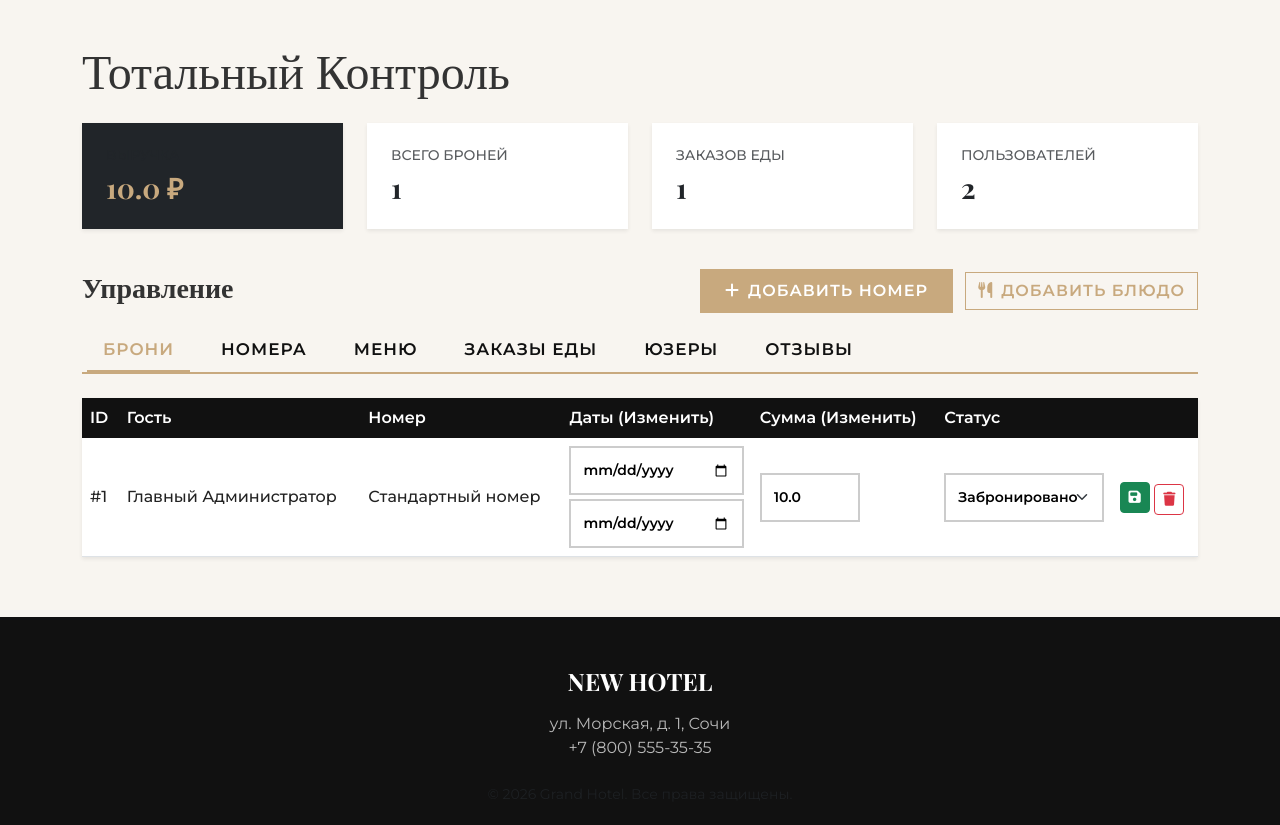
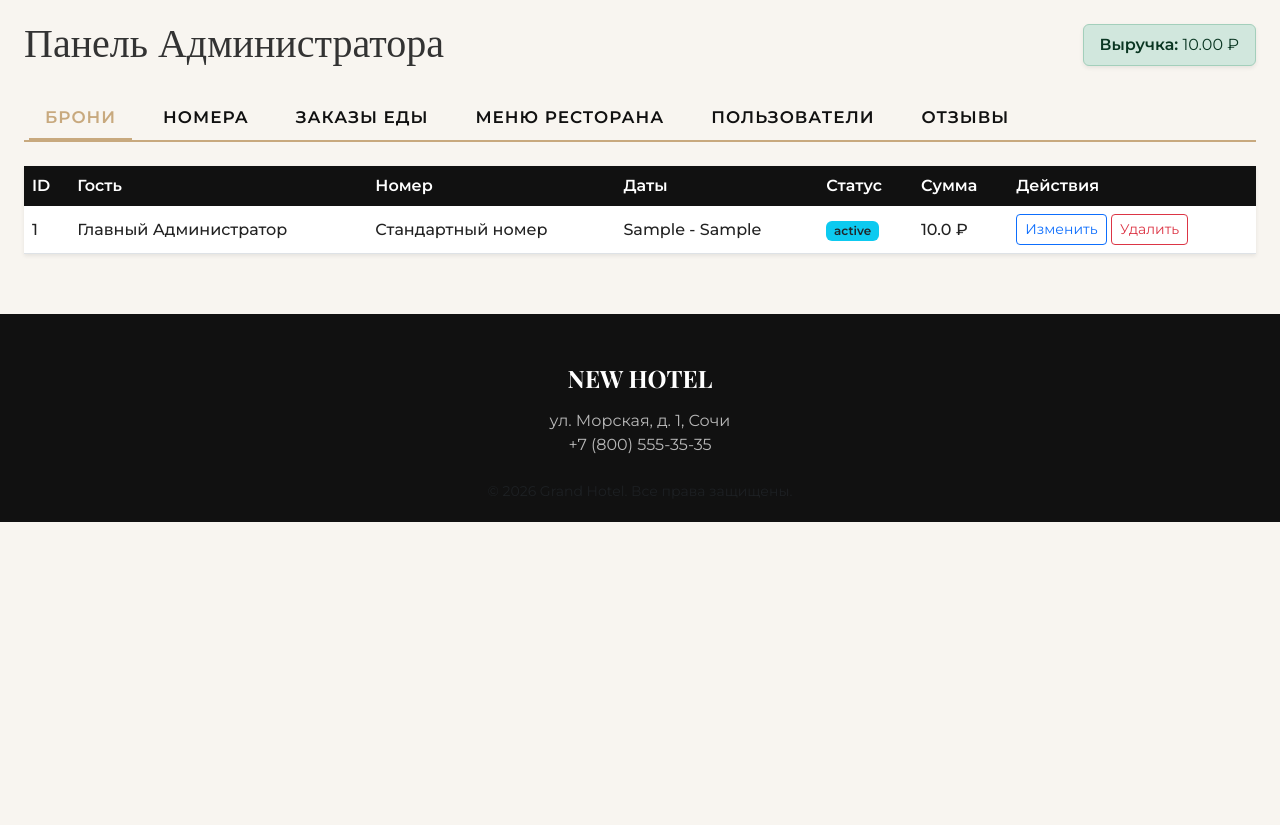
Before and after one commit to L0qt/hotels, a Flask app: page /admin in a window 1280 px wide. Shown: the part 83-908 px from the top of the page. After the commit the page ends 605 px from the top, so only its background shows below. Run offline with Flask 3, Linux system fonts and the light colour scheme; a user stored in the database is signed in; data comes from the database, SQL or seed files in the repository; tables that the repository leaves empty hold one stand-in row (values such as "Sample post").

Commit message:
Update admin_dashboard.html

```diff
--- a/templates/admin_dashboard.html
+++ b/templates/admin_dashboard.html
@@ -1,111 +1,122 @@
 {% extends 'base.html' %}
 {% block content %}
-<div class="container my-5">
-    <h1 class="mb-4 display-5">Тотальный Контроль</h1>
-    <div class="row mb-4">
-        <div class="col-md-3 mb-3"><div class="card p-4 bg-dark text-white border-0 shadow-sm h-100"><h6 class="text-uppercase small text-muted mb-2">Выручка</h6><h3 class="mb-0 text-gold">{{ revenue }} ₽</h3></div></div>
-        <div class="col-md-3 mb-3"><div class="card p-4 border-0 shadow-sm h-100"><h6 class="text-uppercase small text-muted mb-2">Всего Броней</h6><h3 class="mb-0">{{ bookings|length }}</h3></div></div>
-        <div class="col-md-3 mb-3"><div class="card p-4 border-0 shadow-sm h-100"><h6 class="text-uppercase small text-muted mb-2">Заказов Еды</h6><h3 class="mb-0">{{ food_orders|length }}</h3></div></div>
-        <div class="col-md-3 mb-3"><div class="card p-4 border-0 shadow-sm h-100"><h6 class="text-uppercase small text-muted mb-2">Пользователей</h6><h3 class="mb-0">{{ users|length }}</h3></div></div>
-    </div>
-    <div class="d-flex justify-content-between align-items-center mb-3">
-        <h3>Управление</h3>
-        <div>
-            <a href="{{ url_for('admin_add_room') }}" class="btn btn-gold rounded-0 me-2"><i class="fas fa-plus me-2"></i>Добавить номер</a>
-            <a href="{{ url_for('admin_add_menu') }}" class="btn btn-outline-gold rounded-0"><i class="fas fa-utensils me-2"></i>Добавить блюдо</a>
+<div class="container-fluid my-4 px-4">
+    <div class="d-flex justify-content-between align-items-center mb-4">
+        <h1 class="display-6">Панель Администратора</h1>
+        <div class="alert alert-success mb-0 py-2 px-3 shadow-sm">
+            <strong>Выручка:</strong> {{ "%.2f"|format(revenue) }} ₽
         </div>
     </div>
+
     <ul class="nav nav-tabs mb-4" id="adminTabs" role="tablist">
-        <li class="nav-item"><button class="nav-link active fw-bold" data-bs-toggle="tab" data-bs-target="#tab-bookings">Брони</button></li>
-        <li class="nav-item"><button class="nav-link fw-bold" data-bs-toggle="tab" data-bs-target="#tab-rooms">Номера</button></li>
-        <li class="nav-item"><button class="nav-link fw-bold" data-bs-toggle="tab" data-bs-target="#tab-menu">Меню</button></li>
-        <li class="nav-item"><button class="nav-link fw-bold" data-bs-toggle="tab" data-bs-target="#tab-food">Заказы Еды</button></li>
-        <li class="nav-item"><button class="nav-link fw-bold" data-bs-toggle="tab" data-bs-target="#tab-users">Юзеры</button></li>
-        <li class="nav-item"><button class="nav-link fw-bold" data-bs-toggle="tab" data-bs-target="#tab-reviews">Отзывы</button></li>
+        <li class="nav-item"><button class="nav-link active fw-bold" data-bs-toggle="tab" data-bs-target="#bookings">Брони</button></li>
+        <li class="nav-item"><button class="nav-link fw-bold" data-bs-toggle="tab" data-bs-target="#rooms">Номера</button></li>
+        <li class="nav-item"><button class="nav-link fw-bold" data-bs-toggle="tab" data-bs-target="#food">Заказы еды</button></li>
+        <li class="nav-item"><button class="nav-link fw-bold" data-bs-toggle="tab" data-bs-target="#menu">Меню ресторана</button></li>
+        <li class="nav-item"><button class="nav-link fw-bold" data-bs-toggle="tab" data-bs-target="#users">Пользователи</button></li>
+        <li class="nav-item"><button class="nav-link fw-bold" data-bs-toggle="tab" data-bs-target="#reviews">Отзывы</button></li>
     </ul>
+
     <div class="tab-content">
-        <div class="tab-pane fade show active" id="tab-bookings">
-            <div class="card border-0 shadow-sm"><div class="card-body p-0 table-responsive"><table class="table table-hover mb-0">
-                <thead><tr><th>ID</th><th>Гость</th><th>Номер</th><th>Даты (Изменить)</th><th>Сумма (Изменить)</th><th>Статус</th><th></th></tr></thead>
+
+        <!-- ВКЛАДКА: БРОНИ -->
+        <div class="tab-pane fade show active" id="bookings">
+            <div class="card border-0 shadow-sm"><div class="card-body p-0"><table class="table table-hover mb-0">
+                <thead class="table-dark"><tr><th>ID</th><th>Гость</th><th>Номер</th><th>Даты</th><th>Статус</th><th>Сумма</th><th>Действия</th></tr></thead>
                 <tbody>
                     {% for b in bookings %}
                     <tr>
-                        <td>#{{ b.id }}</td><td>{{ b.guest_name }}</td><td>{{ b.title }}</td>
-                        <form action="{{ url_for('admin_edit_booking', booking_id=b.id) }}" method="POST">
-                        <td class="small">
-                            <input type="date" name="check_in" value="{{ b.check_in }}" class="form-control form-control-sm mb-1">
-                            <input type="date" name="check_out" value="{{ b.check_out }}" class="form-control form-control-sm">
+                        <td>{{ b.id }}</td>
+                        <td>{{ b.guest_name }}</td>
+                        <td>{{ b.title }}</td>
+                        <td>{{ b.check_in }} - {{ b.check_out }}</td>
+                        <td><span class="badge bg-info text-dark">{{ b.status }}</span></td>
+                        <td>{{ b.total_price }} ₽</td>
+                        <td>
+                            <button class="btn btn-sm btn-outline-primary" data-bs-toggle="modal" data-bs-target="#editBookingModal{{ b.id }}">Изменить</button>
+                            <a href="{{ url_for('admin_delete_booking', booking_id=b.id) }}" class="btn btn-sm btn-outline-danger" onclick="return confirm('Удалить бронь?')">Удалить</a>
                         </td>
-                        <td><input type="number" name="total_price" value="{{ b.total_price }}" class="form-control form-control-sm" style="width: 100px;"></td>
+                    </tr>
+                    <!-- Модальное окно редактирования брони -->
+                    <div class="modal fade" id="editBookingModal{{ b.id }}" tabindex="-1">
+                        <div class="modal-dialog"><div class="modal-content"><form method="POST" action="{{ url_for('admin_edit_booking', booking_id=b.id) }}">
+                            <div class="modal-header"><h5 class="modal-title">Бронь #{{ b.id }}</h5><button type="button" class="btn-close" data-bs-dismiss="modal"></button></div>
+                            <div class="modal-body">
+                                <div class="mb-2"><label>Заезд</label><input type="date" name="check_in" value="{{ b.check_in }}" class="form-control" required></div>
+                                <div class="mb-2"><label>Выезд</label><input type="date" name="check_out" value="{{ b.check_out }}" class="form-control" required></div>
+                                <div class="mb-2"><label>Статус</label>
+                                    <select name="status" class="form-select">
+                                        <option value="Забронировано" {% if b.status == 'Забронировано' %}selected{% endif %}>Забронировано</option>
+                                        <option value="Оплачено" {% if b.status == 'Оплачено' %}selected{% endif %}>Оплачено</option>
+                                        <option value="Завершено" {% if b.status == 'Завершено' %}selected{% endif %}>Завершено</option>
+                                        <option value="Отменено" {% if b.status == 'Отменено' %}selected{% endif %}>Отменено</option>
+                                    </select>
+                                </div>
+                                <div class="mb-2"><label>Итоговая сумма</label><input type="number" step="0.01" name="total_price" value="{{ b.total_price }}" class="form-control" required></div>
+                            </div>
+                            <div class="modal-footer"><button type="submit" class="btn btn-primary">Сохранить</button></div>
+                        </form></div></div>
+                    </div>
+                    {% endfor %}
+                </tbody>
+            </table></div></div>
+        </div>
+
+        <!-- ВКЛАДКА: НОМЕРА -->
+        <div class="tab-pane fade" id="rooms">
+            <div class="d-flex justify-content-between align-items-center mb-3">
+                <h4>Список номеров</h4>
+                <div>
+                    <!-- НОВАЯ КНОПКА МАССОВОГО ИЗМЕНЕНИЯ -->
+                    <a href="{{ url_for('admin_batch_edit_rooms') }}" class="btn btn-warning fw-bold shadow-sm">
+                        ⚡ Массовое изменение
+                    </a>
+                    <!-- Кнопка добавления -->
+                    <a href="{{ url_for('admin_add_room') }}" class="btn btn-success shadow-sm ms-2">
+                        + Добавить номер
+                    </a>
+                </div>
+            </div>
+            <div class="card border-0 shadow-sm"><div class="card-body p-0"><table class="table table-hover mb-0">
+                <thead class="table-dark"><tr><th>ID</th><th>Фото</th><th>Название</th><th>Цена</th><th>Действия</th></tr></thead>
+                <tbody>
+                    {% for r in rooms %}
+                    <tr>
+                        <td>{{ r.id }}</td>
+                        <td><img src="{{ r.images.split(',')[0] }}" style="height: 40px; width: 60px; object-fit: cover;" class="rounded"></td>
+                        <td>{{ r.title }}</td>
+                        <td>{{ r.price }} ₽</td>
                         <td>
-                            <select name="status" class="form-select form-select-sm rounded-0">
-                                <option value="Забронировано" {% if b.status == 'Забронировано' %}selected{% endif %}>Забронировано</option>
-                                <option value="Оплачено" {% if b.status == 'Оплачено' %}selected{% endif %}>Оплачено</option>
-                                <option value="Выселен" {% if b.status == 'Выселен' %}selected{% endif %}>Выселен</option>
-                            </select>
-                        </td>
-                        <td><button type="submit" class="btn btn-sm btn-success"><i class="fas fa-save"></i></button></form>
-                            <a href="{{ url_for('admin_delete_booking', booking_id=b.id) }}" class="btn btn-sm btn-outline-danger mt-1" onclick="return confirm('Удалить?')"><i class="fas fa-trash"></i></a>
+                            <a href="{{ url_for('admin_edit_room', room_id=r.id) }}" class="btn btn-sm btn-outline-primary">Изменить</a>
+                            <a href="{{ url_for('admin_delete_room', room_id=r.id) }}" class="btn btn-sm btn-outline-danger" onclick="return confirm('Удалить номер?')">Удалить</a>
                         </td>
                     </tr>
                     {% endfor %}
                 </tbody>
             </table></div></div>
         </div>
-        <div class="tab-pane fade" id="tab-rooms">
-            <div class="row">
-                {% for r in rooms %}
-                <div class="col-md-4 mb-4">
-                    <div class="card h-100 border-0 shadow-sm">
-                        <img src="{{ r.images.split(',')[0] }}" class="card-img-top" style="height: 150px; object-fit: cover;">
-                        <div class="card-body">
-                            <h5 class="card-title">{{ r.title }}</h5>
-                            <p class="text-gold fw-bold mb-1">{{ r.price }} ₽/ночь</p>
-                            <p class="small text-muted mb-3">{{ r.description[:50] }}...</p>
-                            <div class="d-flex justify-content-between">
-                                <a href="{{ url_for('admin_edit_room', room_id=r.id) }}" class="btn btn-sm btn-dark w-50 me-1 rounded-0"><i class="fas fa-edit"></i> Изменить</a>
-                                <a href="{{ url_for('admin_delete_room', room_id=r.id) }}" class="btn btn-sm btn-outline-danger w-50 ms-1 rounded-0" onclick="return confirm('Удалить номер?')"><i class="fas fa-trash"></i> Удалить</a>
-                            </div>
-                        </div>
-                    </div>
-                </div>
-                {% endfor %}
-            </div>
-        </div>
-        <div class="tab-pane fade" id="tab-menu">
-            <div class="row">
-                {% for m in menu %}
-                <div class="col-md-3 mb-4">
-                    <div class="card h-100 border-0 shadow-sm">
-                        <img src="{{ m.image }}" class="card-img-top" style="height: 120px; object-fit: cover;">
-                        <div class="card-body">
-                            <h6 class="card-title">{{ m.name }}</h6>
-                            <p class="text-gold fw-bold mb-2">{{ m.price }} ₽</p>
-                            <div class="d-flex justify-content-between">
-                                <a href="{{ url_for('admin_edit_menu', item_id=m.id) }}" class="btn btn-sm btn-dark w-50 me-1 rounded-0"><i class="fas fa-edit"></i></a>
-                                <a href="{{ url_for('admin_delete_menu', item_id=m.id) }}" class="btn btn-sm btn-outline-danger w-50 ms-1 rounded-0" onclick="return confirm('Удалить блюдо?')"><i class="fas fa-trash"></i></a>
-                            </div>
-                        </div>
-                    </div>
-                </div>
-                {% endfor %}
-            </div>
-        </div>
-        <div class="tab-pane fade" id="tab-food">
-            <div class="card border-0 shadow-sm"><div class="card-body p-0 table-responsive"><table class="table table-hover mb-0">
-                <thead><tr><th>ID</th><th>Гость</th><th>Номер</th><th>Блюдо</th><th>Кол-во</th><th>Статус</th></tr></thead>
+
+        <!-- ВКЛАДКА: ЗАКАЗЫ ЕДЫ -->
+        <div class="tab-pane fade" id="food">
+            <div class="card border-0 shadow-sm"><div class="card-body p-0"><table class="table table-hover mb-0">
+                <thead class="table-dark"><tr><th>ID</th><th>Гость</th><th>Номер</th><th>Блюдо</th><th>Кол-во</th><th>Статус</th><th>Действия</th></tr></thead>
                 <tbody>
                     {% for f in food_orders %}
                     <tr>
-                        <td>#{{ f.id }}</td><td>{{ f.guest_name }}</td><td>{{ f.room_title }}</td><td class="fw-bold">{{ f.item_name }}</td><td>{{ f.quantity }}</td>
+                        <td>{{ f.id }}</td>
+                        <td>{{ f.guest_name }}</td>
+                        <td>{{ f.room_title }}</td>
+                        <td>{{ f.item_name }}</td>
+                        <td>{{ f.quantity }}</td>
+                        <td><span class="badge bg-warning text-dark">{{ f.status }}</span></td>
                         <td>
-                            <form action="{{ url_for('admin_update_food', order_id=f.id) }}" method="POST" class="d-flex">
-                                <select name="status" class="form-select form-select-sm me-1 rounded-0" style="width: 120px;">
+                            <form method="POST" action="{{ url_for('admin_update_food', order_id=f.id) }}" class="d-flex">
+                                <select name="status" class="form-select form-select-sm me-2" style="width: auto;">
                                     <option value="Готовится" {% if f.status == 'Готовится' %}selected{% endif %}>Готовится</option>
                                     <option value="В пути" {% if f.status == 'В пути' %}selected{% endif %}>В пути</option>
                                     <option value="Доставлено" {% if f.status == 'Доставлено' %}selected{% endif %}>Доставлено</option>
                                 </select>
-                                <button type="submit" class="btn btn-sm btn-dark rounded-0"><i class="fas fa-check"></i></button>
+                                <button type="submit" class="btn btn-sm btn-primary">OK</button>
                             </form>
                         </td>
                     </tr>
@@ -113,36 +124,77 @@
                 </tbody>
             </table></div></div>
         </div>
-        <div class="tab-pane fade" id="tab-users">
-            <div class="card border-0 shadow-sm"><div class="card-body p-0 table-responsive"><table class="table table-hover mb-0">
-                <thead><tr><th>ID</th><th>Логин</th><th>ФИО</th><th>Телефон</th><th>Роль</th><th>Действия</th></tr></thead>
+
+        <!-- ВКЛАДКА: МЕНЮ -->
+        <div class="tab-pane fade" id="menu">
+            <div class="d-flex justify-content-between align-items-center mb-3">
+                <h4>Меню ресторана</h4>
+                <a href="{{ url_for('admin_add_menu') }}" class="btn btn-success shadow-sm">+ Добавить блюдо</a>
+            </div>
+            <div class="card border-0 shadow-sm"><div class="card-body p-0"><table class="table table-hover mb-0">
+                <thead class="table-dark"><tr><th>ID</th><th>Фото</th><th>Название</th><th>Цена</th><th>Действия</th></tr></thead>
                 <tbody>
-                    {% for u in users %}
+                    {% for m in menu %}
                     <tr>
-                        <td>#{{ u.id }}</td><td>{{ u.username }}</td><td>{{ u.fullname }}</td><td>{{ u.phone }}</td>
-                        <td><span class="badge {% if u.role == 'admin' %}bg-danger{% else %}bg-secondary{% endif %}">{{ u.role }}</span></td>
+                        <td>{{ m.id }}</td>
+                        <td><img src="{{ m.image }}" style="height: 40px; width: 60px; object-fit: cover;" class="rounded"></td>
+                        <td>{{ m.name }}</td>
+                        <td>{{ m.price }} ₽</td>
                         <td>
-                            {% if u.role != 'admin' %}<a href="{{ url_for('admin_make_admin', user_id=u.id) }}" class="btn btn-sm btn-outline-dark" title="Сделать админом"><i class="fas fa-user-shield"></i></a>{% endif %}
-                            {% if u.id != session['user_id'] %}<a href="{{ url_for('admin_delete_user', user_id=u.id) }}" class="btn btn-sm btn-outline-danger" onclick="return confirm('Удалить пользователя?')"><i class="fas fa-trash"></i></a>{% endif %}
+                            <a href="{{ url_for('admin_edit_menu', item_id=m.id) }}" class="btn btn-sm btn-outline-primary">Изменить</a>
+                            <a href="{{ url_for('admin_delete_menu', item_id=m.id) }}" class="btn btn-sm btn-outline-danger" onclick="return confirm('Удалить блюдо?')">Удалить</a>
                         </td>
                     </tr>
                     {% endfor %}
                 </tbody>
             </table></div></div>
         </div>
-        <div class="tab-pane fade" id="tab-reviews">
-            <div class="card border-0 shadow-sm"><div class="card-body p-0 table-responsive"><table class="table table-hover mb-0">
-                <thead><tr><th>Гость</th><th>Номер</th><th>Оценка</th><th>Комментарий</th><th>Удалить</th></tr></thead>
+
+        <!-- ВКЛАДКА: ПОЛЬЗОВАТЕЛИ -->
+        <div class="tab-pane fade" id="users">
+            <div class="card border-0 shadow-sm"><div class="card-body p-0"><table class="table table-hover mb-0">
+                <thead class="table-dark"><tr><th>ID</th><th>Логин</th><th>ФИО</th><th>Телефон</th><th>Роль</th><th>Действия</th></tr></thead>
                 <tbody>
-                    {% for r in reviews %}
+                    {% for u in users %}
                     <tr>
-                        <td>{{ r.guest_name }}</td><td>{{ r.room_title }}</td><td class="text-gold">{% for i in range(r.rating) %}<i class="fas fa-star"></i>{% endfor %}</td><td>{{ r.comment }}</td>
-                        <td><a href="{{ url_for('admin_delete_review', review_id=r.id) }}" class="btn btn-sm btn-outline-danger" onclick="return confirm('Удалить отзыв?')"><i class="fas fa-trash"></i></a></td>
+                        <td>{{ u.id }}</td>
+                        <td>{{ u.username }}</td>
+                        <td>{{ u.fullname }}</td>
+                        <td>{{ u.phone }}</td>
+                        <td><span class="badge {% if u.role == 'admin' %}bg-danger{% else %}bg-secondary{% endif %}">{{ u.role }}</span></td>
+                        <td>
+                            {% if u.role != 'admin' %}
+                            <a href="{{ url_for('admin_make_admin', user_id=u.id) }}" class="btn btn-sm btn-outline-warning">Сделать админом</a>
+                            {% endif %}
+                            {% if u.id != session.user_id %}
+                            <a href="{{ url_for('admin_delete_user', user_id=u.id) }}" class="btn btn-sm btn-outline-danger" onclick="return confirm('Удалить пользователя?')">Удалить</a>
+                            {% endif %}
+                        </td>
                     </tr>
                     {% endfor %}
                 </tbody>
             </table></div></div>
         </div>
+
+        <!-- ВКЛАДКА: ОТЗЫВЫ -->
+        <div class="tab-pane fade" id="reviews">
+            <div class="card border-0 shadow-sm"><div class="card-body p-0"><table class="table table-hover mb-0">
+                <thead class="table-dark"><tr><th>Дата</th><th>Гость</th><th>Номер</th><th>Оценка</th><th>Комментарий</th><th>Действия</th></tr></thead>
+                <tbody>
+                    {% for r in reviews %}
+                    <tr>
+                        <td>{{ r.date }}</td>
+                        <td>{{ r.guest_name }}</td>
+                        <td>{{ r.room_title }}</td>
+                        <td><span class="text-warning">{{ '★' * r.rating }}</span></td>
+                        <td>{{ r.comment }}</td>
+                        <td><a href="{{ url_for('admin_delete_review', review_id=r.id) }}" class="btn btn-sm btn-outline-danger" onclick="return confirm('Удалить отзыв?')">Удалить</a></td>
+                    </tr>
+                    {% endfor %}
+                </tbody>
+            </table></div></div>
+        </div>
+
     </div>
 </div>
 {% endblock %}
```
